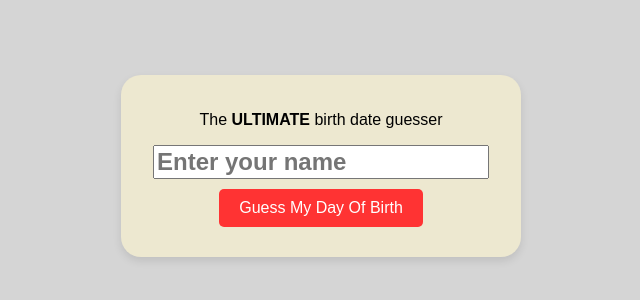
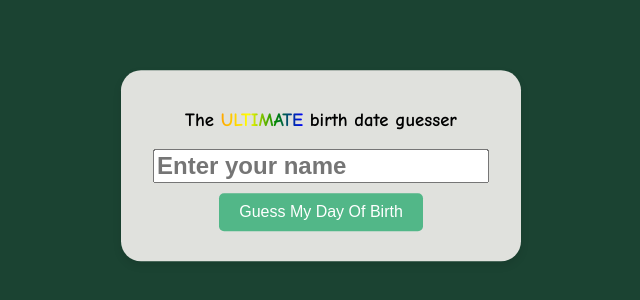
Before and after one commit to TDev-GabrielNavarro/Age_guesser, a plain HTML site: page index.html in a window 1280 px wide. Shown: the part 234-534 px from the top of the page, without its empty margins (319-959 px from the left). Drawn offline with Linux system fonts and the light colour scheme.

Commit message:
An upgrade in the styles and also make a rainbow word

```diff
--- a/index.html
+++ b/index.html
@@ -8,7 +8,7 @@
 </head>
 <body>
     <div class="main_container" id="main_container">
-        <p>The <strong>ULTIMATE</strong> birth date guesser</p>
+        <h3>The <span class="rainbowText">ULTIMATE</span> birth date guesser</h3>
         <form id="guessForm" class="guessForm">
             <label for="name"></label>
             <input type="text" id="nameInput" class="name" placeholder="Enter your name" required>
--- a/styles.css
+++ b/styles.css
@@ -1,8 +1,8 @@
 body {
     margin: 0;
     padding: 0;
-    font-family: Arial, sans-serif;
-    background-color: #d5d5d5;
+    font-family: "Comic Sans MS", "Comic Sans", cursive;
+    background-color: #1B4332;
 }
 
 .main_container {
@@ -10,7 +10,7 @@ body {
     flex-direction: column;
     align-items: center;
     justify-content: center;
-    background-color: #ede8d0;
+    background-color: #E0E1DD;
     border-radius: 20px;
     box-shadow: 0 4px 8px rgba(0, 0, 0, 0.1);
     box-sizing: border-box;
@@ -31,7 +31,7 @@ body {
 }
 
 .guess_button {
-    background-color: #ff3333;
+    background-color: #52B788;
     border: none;
     color: white;
     padding: 10px 20px;
@@ -46,12 +46,12 @@ body {
 }
 
 .guess_button:hover {
-    background-color: #E74C3C;
+    background-color: #47a177;
     transform: scale(1.05);
 }
 
 .guess_button:active {
-    background-color: #C0392B;
+    background-color: #3f8f6a;
     transform: scale(0.95);
 }
 
@@ -61,3 +61,20 @@ body {
     color: #333;
     display: none;
 }
+
+.rainbowText {
+    background: linear-gradient(90deg, rgb(255, 0, 0), rgb(255, 166, 0), rgb(255, 255, 0), rgb(0, 134, 0), rgb(0, 0, 255), rgb(72, 0, 124), rgb(238, 130, 238));
+    -webkit-background-clip: text;
+    -webkit-text-fill-color: transparent;
+    background-size: 200% 100%;
+    animation: rainbowText 3s linear infinite alternate;
+    }
+
+    @keyframes rainbowText {
+        0% {
+            background-position: 0% 50%;
+        }
+        100% {
+            background-position: 100% 50%;
+        }
+    }
```
